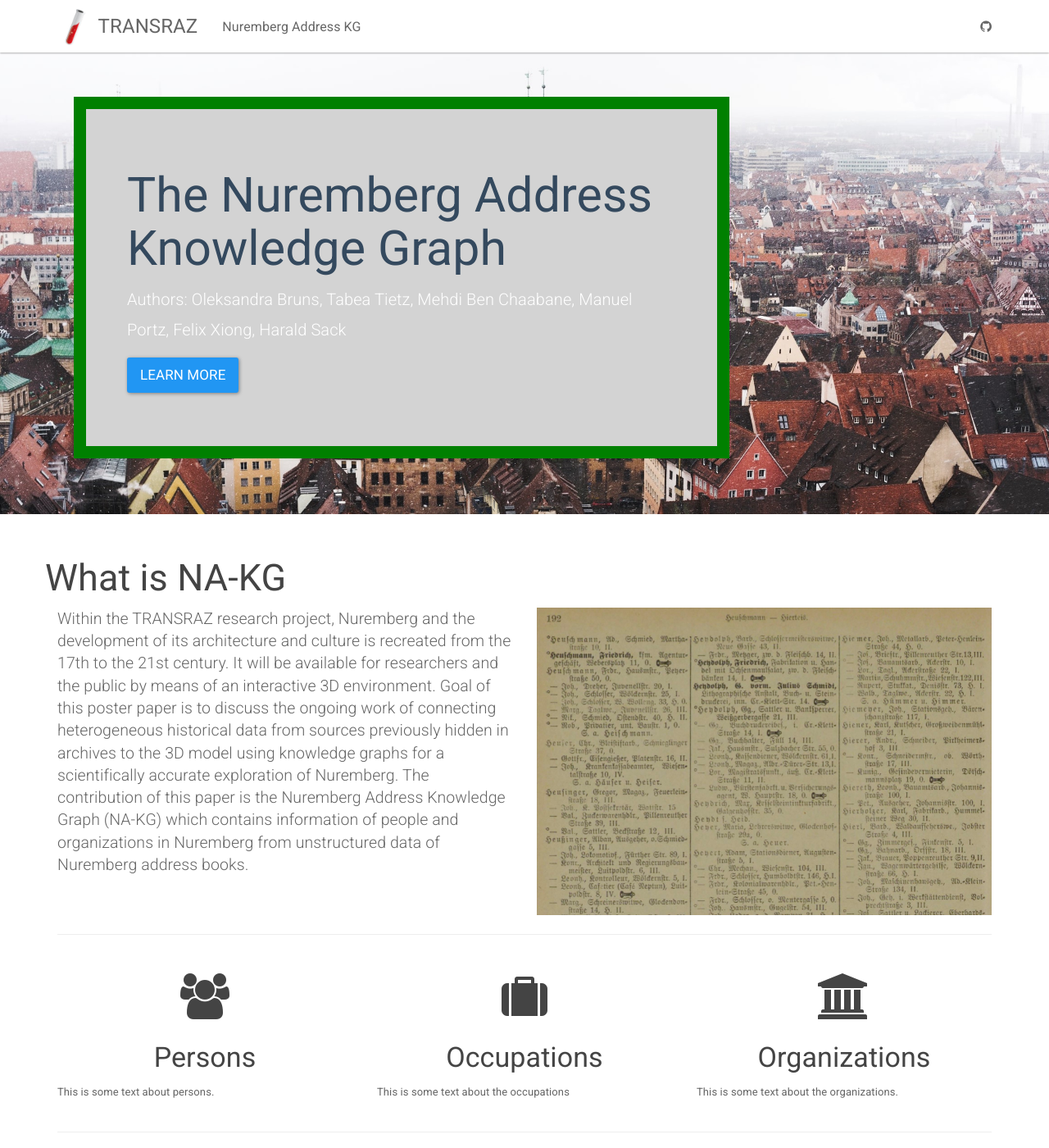
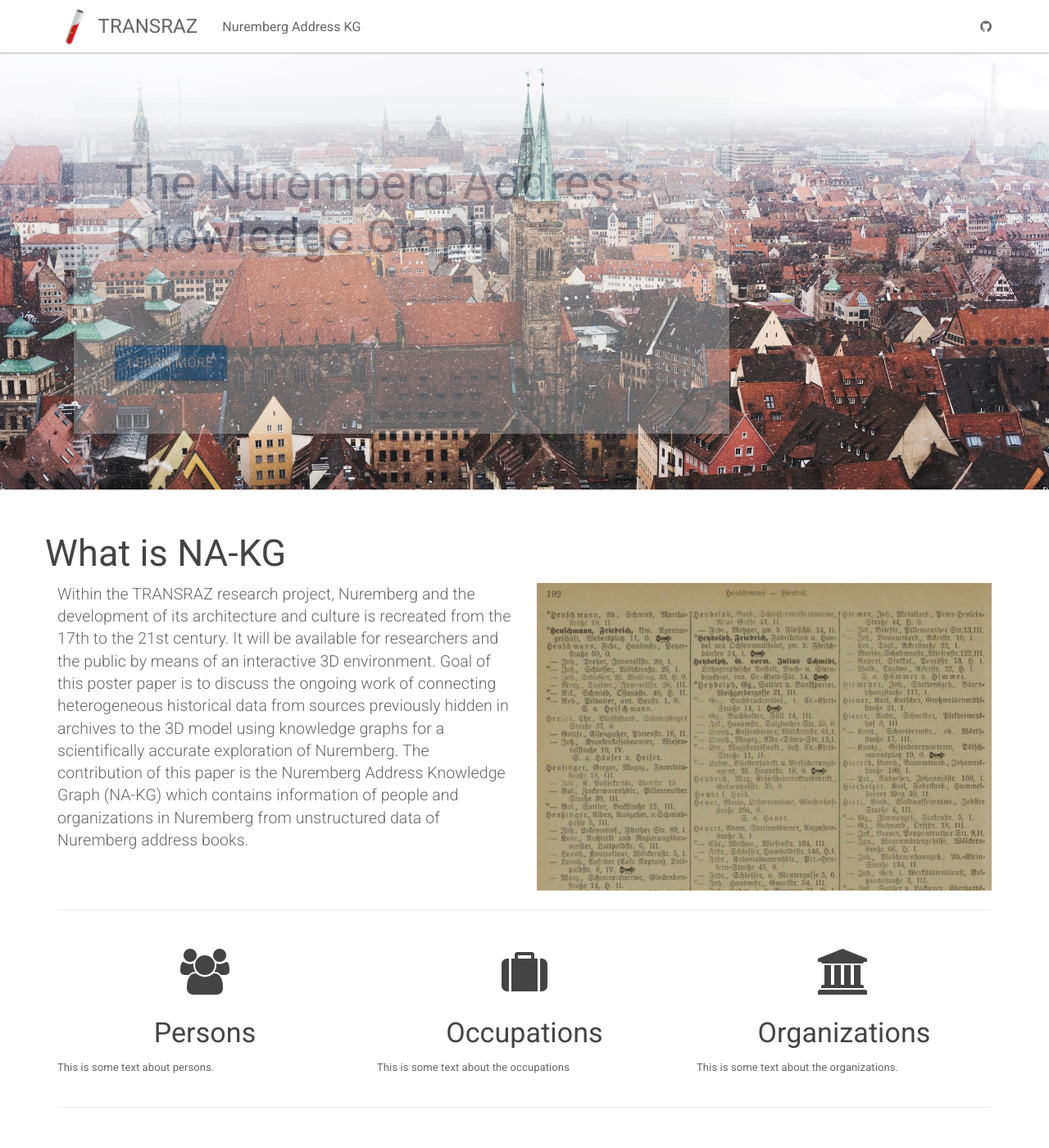
Before and after one commit to ISE-FIZKarlsruhe/Transraz, a Jekyll site: the page built from NA-KG.html, in a window 1280 px wide and 1400 px high. Shown: the whole window at 82% size. Built offline with Jekyll 4.4.1, drawn with Linux system fonts in a browser that asks for light colours.

Commit message:
Update _jekyll-doc-theme.scss

```diff
--- a/_sass/_jekyll-doc-theme.scss
+++ b/_sass/_jekyll-doc-theme.scss
@@ -60,9 +60,9 @@
     top:10px
   }
   .highlight {
-  background-color: lightgrey;
+  background-color: #ecf0f1;
+  opacity: 0.3;
   width: 800px;
-  border: 15px solid green;
   padding: 50px;
   margin: 20px;
   }
```
